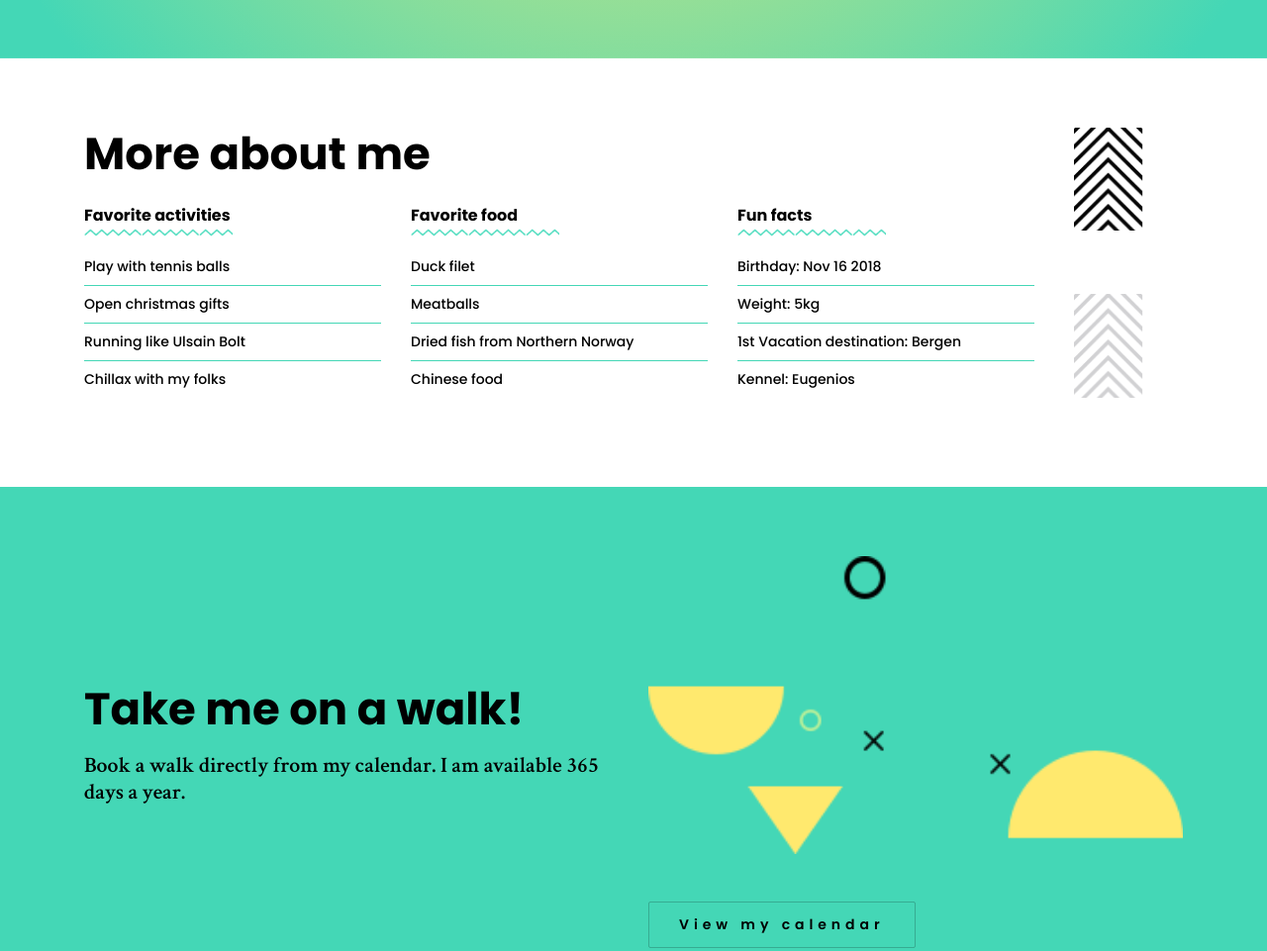
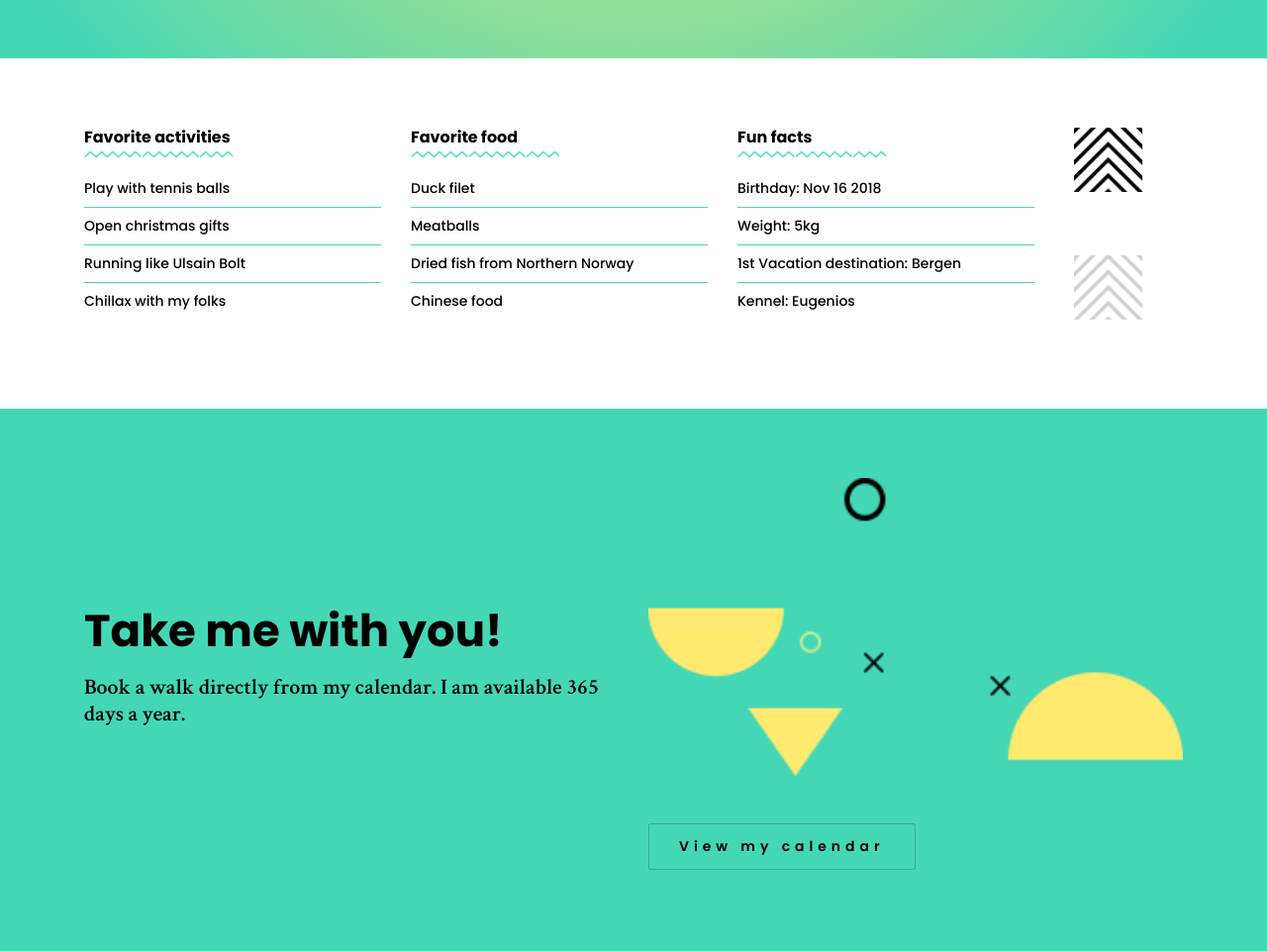
Before and after one commit to angelaget/Max-website-using-Bootstrap-and-html, a plain HTML site: page index.html in a window 1280 px wide. Shown: the part 900-1861 px from the top of the page at 99% size. Drawn offline with nearby package versions, Linux system fonts and the light colour scheme.

Commit message:
Update index.html

```diff
--- a/index.html
+++ b/index.html
@@ -25,7 +25,7 @@
                         <div class="row">
                             <div class="col-md-6">
                                 <h1 class="carousel-item-title" data-animation="animated fadeInRight"><span>About Max</span></h1>
-                                <p class="carousel-item-description" data-animation="animated fadeInRight">Max (Maxillian Augusto Constantine Cornelius VI) is a charming, well-mannered miniature poodle living in Asker, Norway. He is slightly (under)diagnosed with ADHD, and he has a severe underbite. But for all that know him, that just makes him ever so special.</p>
+                                <p class="carousel-item-description" data-animation="animated fadeInRight">Max (Maxillian Augusto Constantine Cornelius VI) is a charming, well-mannered miniature poodle living in Asker, Norway. He is slightly (under)diagnosed with ADHD, and has a severe underbite. But for all that know him, that just makes him ever so special.</p>
                                 <a href="https://www.calendly.com/turmedmax/30min" class="btn btn-primary mr-auto">WALK WITH ME</a>
                                 <ul class="carousel-item-social-links nav" data-animation="animated fadeInRight">
                                     <p>Follow me on</p>
@@ -45,7 +45,6 @@
     <section class="hiro-section" id="services">
         <div class="container">
             <div class="service-section">
-                <h2 class="section-title career-section-title">More about me</h2>
                 <div class="row">
                     <div class="col-md-4 mb-4 mb-md-0 wow fadeInUp">
                         <h6 class="service-category-title">Favorite activities</h6>
@@ -83,7 +82,7 @@
         <div class="container">
             <div class="row">
                 <div class="col-md-6 d-flex flex-column justify-content-center wow fadeInUp">
-                    <h2 class="section-title mb-3">Take me on a walk!</h2>
+                    <h2 class="section-title mb-3">Take me with you!</h2>
                     <p class="section-text-ct">Book a walk directly from my calendar. I am available 365 days a year.</p>
                 </div>
                 <div class="col-md-6 wow fadeInUp">
```
